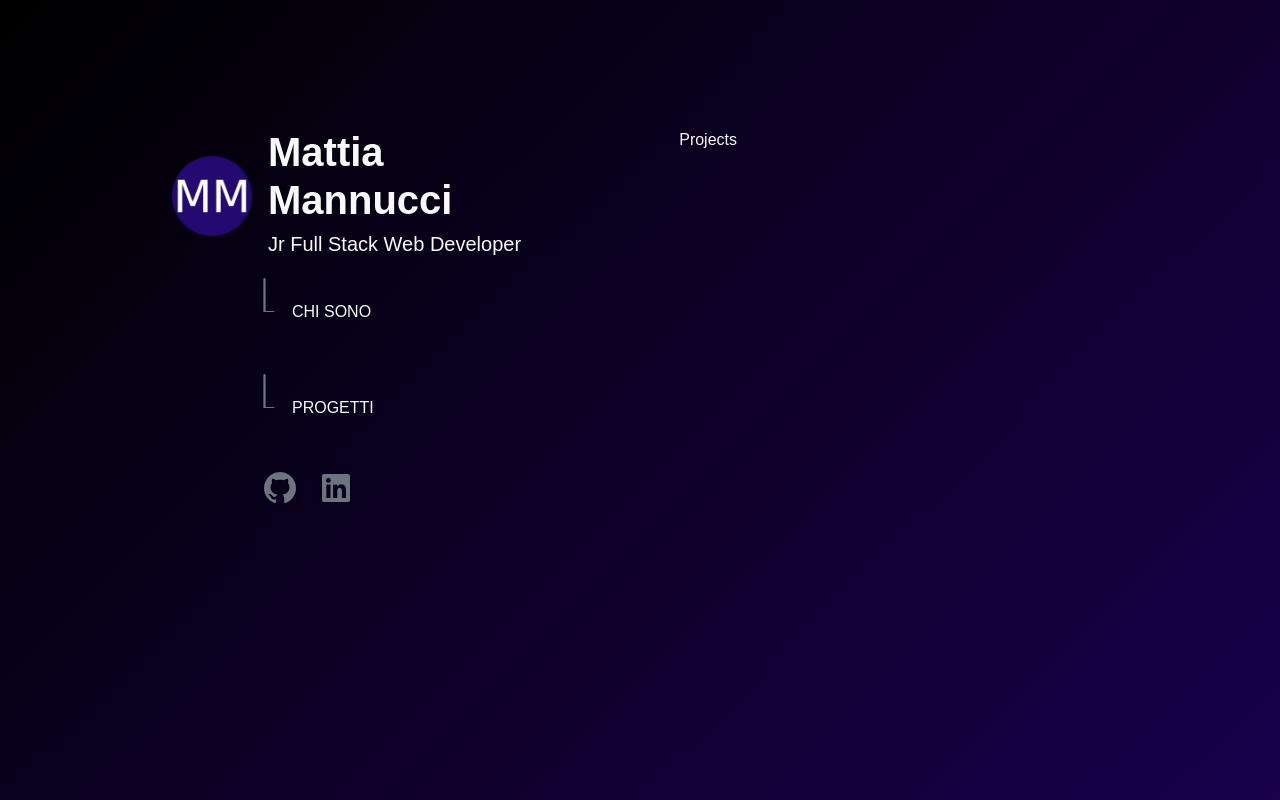
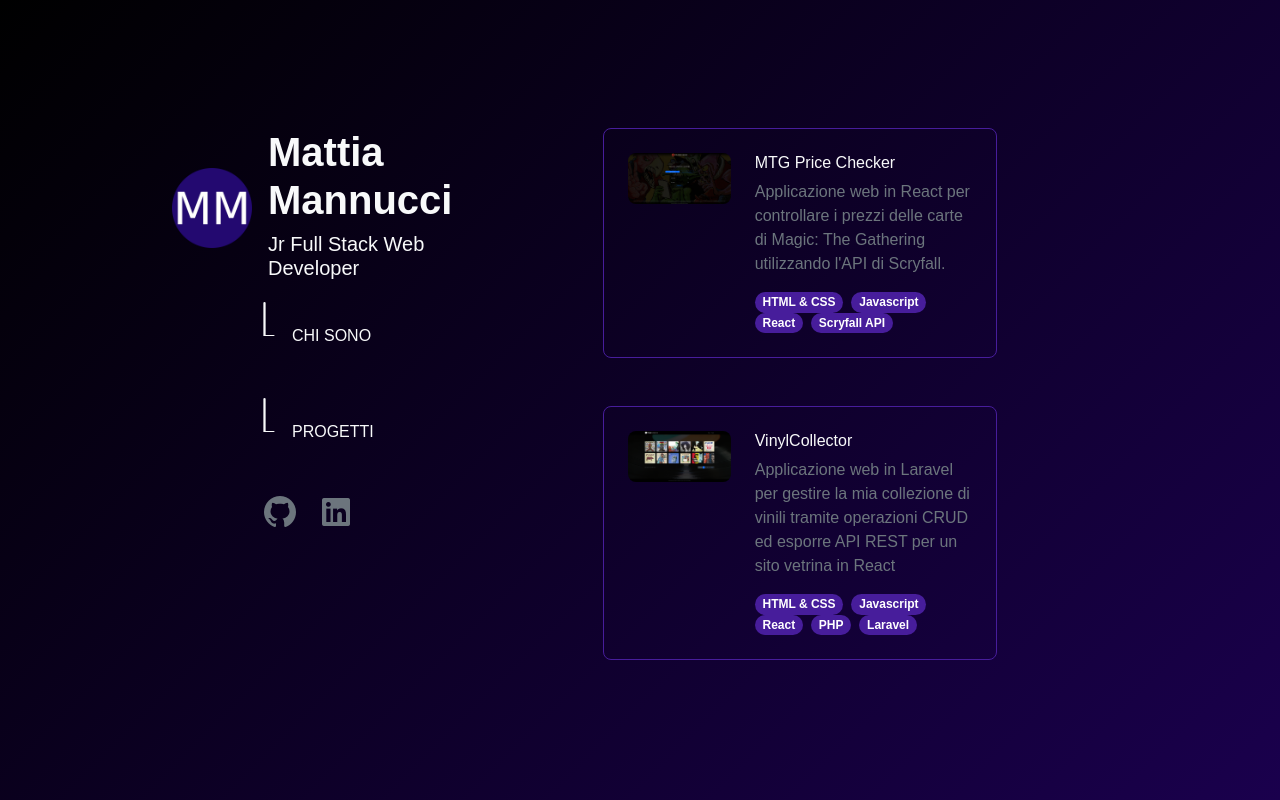
Before and after one commit to mannuccimattia/react-portfolio, a React (Vite) app: page / in a window 1280 px wide. Both pictures are taken after a click on the element "PROGETTI". Built offline with nearby package versions, Linux system fonts and the light colour scheme; a web font is replaced by a local one.

Commit message:
[UPD] Projects page fetches from json and display results

```diff
--- a/public/data.json
+++ b/public/data.json
@@ -18,6 +18,7 @@
                 "Interfaccia con tema scuro",
                 "Design responsive"
             ],
+            "cover": "/imgs/price-checker-landing.png",
             "images": {
                 "frontend": [
                     {
@@ -59,49 +60,50 @@
                 "Link Discogs della copia esatta del disco",
                 "Design responsive"
             ],
+            "cover": "/imgs/vinyl-frontend-results.png",
             "images": {
                 "frontend": [
                     {
                         "id": 1,
-                        "url": "/imgs/vinyl-frontend-landing"
+                        "url": "/imgs/vinyl-frontend-landing.png"
                     },
                     {
                         "id": 2,
-                        "url": "/imgs/vinyl-frontend-results"
+                        "url": "/imgs/vinyl-frontend-results.png"
                     },
                     {
                         "id": 3,
-                        "url": "/imgs/vinyl-frontend-detail"
+                        "url": "/imgs/vinyl-frontend-detail.png"
                     }
                 ],
                 "backend": [
                     {
                         "id": 1,
-                        "url": "/imgs/vinyl-backend-landing"
+                        "url": "/imgs/vinyl-backend-landing.png"
                     },
                     {
                         "id": 2,
-                        "url": "/imgs/vinyl-backend-results"
+                        "url": "/imgs/vinyl-backend-results.png"
                     },
                     {
                         "id": 3,
-                        "url": "/imgs/vinyl-backend-detail"
+                        "url": "/imgs/vinyl-backend-detail.png"
                     },
                     {
                         "id": 4,
-                        "url": "/imgs/vinyl-backend-new-vinyl"
+                        "url": "/imgs/vinyl-backend-new-vinyl.png"
                     },
                     {
                         "id": 5,
-                        "url": "/imgs/vinyl-backend-edit-vinyl"
+                        "url": "/imgs/vinyl-backend-edit-vinyl.png"
                     },
                     {
                         "id": 6,
-                        "url": "/imgs/vinyl-backend-labels"
+                        "url": "/imgs/vinyl-backend-labels.png"
                     },
                     {
                         "id": 7,
-                        "url": "/imgs/vinyl-backend-genres"
+                        "url": "/imgs/vinyl-backend-genres.png"
                     }
                 ]
             },
--- a/src/components/Projects.jsx
+++ b/src/components/Projects.jsx
@@ -1,9 +1,40 @@
-import React from 'react'
+import { useEffect, useState } from "react"
 
 const Projects = () => {
+
+    const [projects, setProjects] = useState([]);
+
+    const fetchProjects = () => {
+        fetch("/data.json")
+            .then(res => res.json())
+            .then(data => {
+                setProjects(data.projects);
+            })
+            .catch(err => console.error("Errore caricamento progetti:", err));
+    }
+
+    useEffect(() => {
+        fetchProjects();
+    }, [])
+
     return (
         <div>
-            Projects
+            {projects.length > 0 && projects.map(project => (
+                <div className="project-card rounded-3 row p-4 mb-5">
+                    <div className="col-4 ps-0">
+                        <img src={project.cover} className="img-fluid w-100 rounded-3" alt="Immagine di copertina del progetto" />
+                    </div>
+                    <div className="col-8 pe-0">
+                        <h6>{project.title}</h6>
+                        <span className="text-secondary">{project.description}</span>
+                        <div className="d-flex flex-wrap mt-3">
+                            {project.technologies.map(tech => (
+                                <span className="badge rounded-pill text-bg-main me-2">{tech}</span>
+                            ))}
+                        </div>
+                    </div>
+                </div>
+            ))}
         </div>
     )
 }
--- a/src/index.css
+++ b/src/index.css
@@ -23,11 +23,11 @@ header .end {
 .nav-item {
   cursor: pointer;
   margin: 1rem 0;
+  width: 120px;
 }
 
 .nav-item svg {
   translate: 0 -50%;
-  color: #6c757d;
 }
 
 a.fa-brands {
@@ -44,3 +44,19 @@ a.fa-brands:hover {
   width: 60%;
   margin: 0 auto;
 }
+
+.project-card {
+  border: 1px #471d9b solid;
+  transition: ease-in-out 0.3s;
+}
+
+.project-card:hover {
+  cursor: pointer;
+  transform: scale(1.1);
+  -webkit-box-shadow: 0px 0px 20px 0px rgba(255, 255, 255, 0.4);
+  box-shadow: 0px 0px 20px 0px rgba(255, 255, 255, 0.4);
+}
+
+.text-bg-main {
+  background-color: #471d9b;
+}
--- a/src/layouts/MasterLayout.jsx
+++ b/src/layouts/MasterLayout.jsx
@@ -6,10 +6,10 @@ const MasterLayout = () => {
         <div id="app">
             <div className="container-fluid">
                 <div className="row text-light">
-                    <div className="col-12 col-lg-5">
+                    <div className="col-12 col-lg-4">
                         <Header />
                     </div>
-                    <div className="col-12 col-lg-7">
+                    <div className="col-12 col-lg-8">
                         <main>
                             <Outlet />
                         </main>
```
